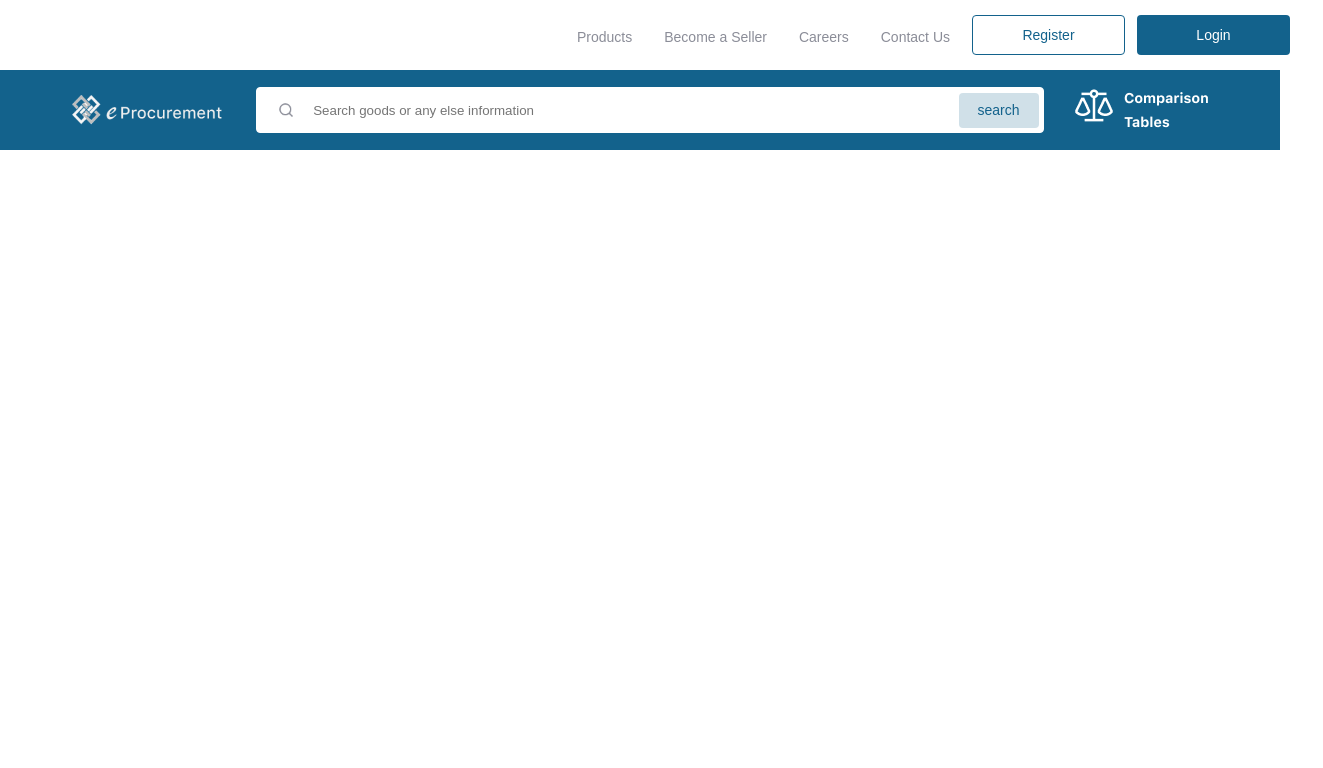
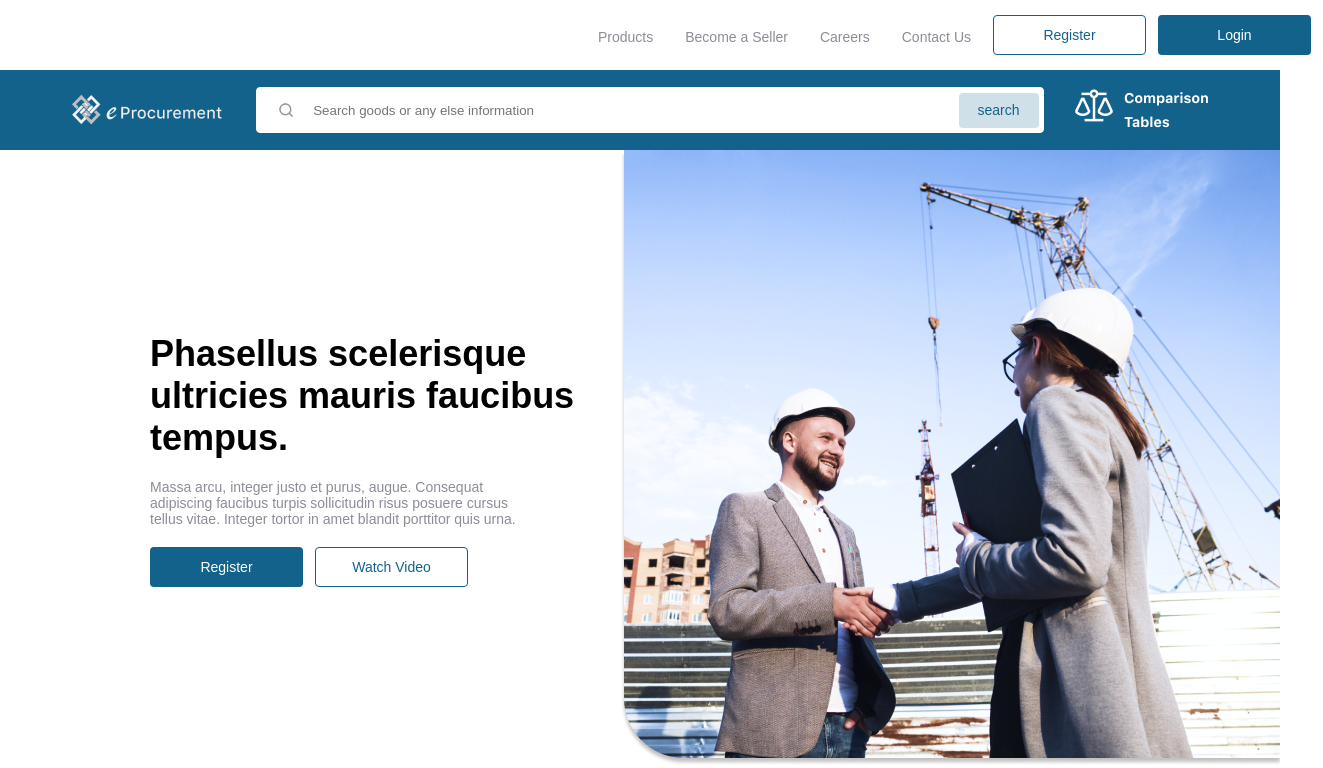
Before and after one commit to Rania-kh/react-interview-project, a React (Create React App) app: page / in a window 1280 px wide. Shown: the top 768 px of the page, 1323 px wide, since content can reach past the window. Built offline with nearby package versions, Linux system fonts and the light colour scheme.

Commit message:
card with image styles

```diff
--- /dev/null
+++ b/src/assets/_font.css
@@ -0,0 +1,4 @@
+:root{
+    --primary-font:14px;
+    --title:36px;
+}
--- a/src/assets/components/Button.css
+++ b/src/assets/components/Button.css
@@ -1,4 +1,4 @@
-@import "../_variables.css";
+@import "../_colors.css";
 
 .btn{
     padding: 8px 20px;
@@ -22,6 +22,7 @@
     color: #fff;
     padding: 8px 20px;
     transition: all 0.3s ease-out;
+    margin-right: 12px;
 }
 
 .btn--outline{
--- /dev/null
+++ b/src/assets/components/CardWithImage.css
@@ -0,0 +1,37 @@
+.card-container{
+    display: flex;
+    flex-direction: row;
+}
+
+.card-content{
+    width: 70%;
+    display: flex;
+    justify-content: center;
+    align-items: center;
+}
+
+.image-container{
+    display: flex;
+}
+
+.image-container{
+    display: flex;
+    align-self: flex-end;
+    width:30%
+  }
+
+  .title{
+    font-size: 36px;
+    font-weight: 700;
+  }
+
+  .card-left-container{
+    margin-left: 150px;
+  }
+
+  .gray-text{
+    color: var(--light-text);
+    font-size: var(--primary-font);
+    margin: 20px 0px;
+    width: 80%;
+  }
--- a/src/assets/components/Mainbar.css
+++ b/src/assets/components/Mainbar.css
@@ -1,4 +1,4 @@
-@import "../_variables.css";
+@import "../_colors.css";
 
 .mainbar {
     background-color: var(--blue);
--- a/src/assets/components/Navbar.css
+++ b/src/assets/components/Navbar.css
@@ -1,4 +1,4 @@
-@import '../_variables.css';
+@import '../_colors.css';
 
 .navbar {
     height: 70px;
@@ -6,7 +6,6 @@
     justify-content: center;
     align-items: center;
     font-size: 14px;
-    position: sticky;
     top: 0;
     z-index: 999;
   }
@@ -16,7 +15,7 @@
     justify-content: center;
     align-items: center;
     height: 80px;
-    max-width: 1300px;
+    max-width: 1400px;
   }
 
   .nav-menu {
--- a/src/assets/components/Searchbar.css
+++ b/src/assets/components/Searchbar.css
@@ -1,4 +1,4 @@
-@import "../_variables.css";
+@import "../_colors.css";
 
 .search-form{
     display:flex;
--- a/src/assets/pages/Home.css
+++ b/src/assets/pages/Home.css
@@ -1,3 +1,6 @@
+@import '../_font.css';
+@import '../_colors.css';
+
 * {
   box-sizing: border-box;
   margin: 0;
@@ -5,10 +8,9 @@
   font-family: 'PT Sans', sans-serif;
 }
 
-.home {
+.first-section {
   display: flex;
-  height: 90vh;
   align-items: center;
   justify-content: center;
-  font-size: 3rem;
+  font-size: 14px;
 }
--- /dev/null
+++ b/src/components/CardWithImage.js
@@ -0,0 +1,33 @@
+import React from 'react'
+import '../assets/components/CardWithImage.css'
+import { Button } from './Button'
+
+function Home({
+    children,
+    image,
+    title,
+    subTitle
+}) {
+    return (
+        <div className="card-container">
+            <div className="card-content">
+                <div className="card-left-container">
+                    <p className="title">
+                        {title}
+                    </p>
+                    <p className="gray-text">
+                        {subTitle}
+                    </p>
+                    <div>
+                      {children}
+                    </div>
+                </div>
+            </div>
+            <div>
+                <img src={image} alt="about us"/>
+            </div>
+        </div>
+    )
+}
+
+export default Home
--- a/src/pages/Home.js
+++ b/src/pages/Home.js
@@ -1,12 +1,44 @@
 import React from 'react'
 import '../assets/pages/Home.css'
 import Mainbar from '../components/Mainbar';
+import CardWithImage from '../components/CardWithImage';
+import { Button } from '../components/Button';
+import BG from '../assets/images/BG.png';
+import BG1 from '../assets/images/BG1.png';
+import BG2 from '../assets/images/BG2.png';
 
 function Home() {
     return (
-        <>
+        <div>
             <Mainbar/>
-        </>
+            <CardWithImage
+                image={BG}
+                title="Phasellus scelerisque ultricies mauris faucibus tempus."
+                subTitle=" Massa arcu, integer justo et purus, augue. Consequat adipiscing faucibus turpis sollicitudin risus posuere cursus tellus vitae. Integer tortor in amet blandit porttitor quis urna."
+                >
+                    <Button buttonStyle="btn--blue">
+                        Register
+                    </Button>
+                    <Button buttonStyle="btn--outline">
+                        Watch Video
+                    </Button>
+            </CardWithImage>
+            <CardWithImage
+                image={BG1}
+                title="Example of How CRM system works"
+                subTitle="Enim quam lobortis lectus accumsan at. Risus at magna habitasse nisi, a leo tellus fames gravida. Leo praesent diam aliquet faucibus amet. Sit tempor, at viverra cras at elit phasellus. Morbi volutpat sed nisl accumsan scelerisque consectetur."
+                >
+            </CardWithImage>
+            <CardWithImage
+                image={BG2}
+                title="Iaculis fusce leo odio condimentum."
+                subTitle="Eget scelerisque diam vulputate vitae, vitae mauris feugiat mauris. Sed ipsum amet eleifend natoque nisl, enim mauris faucibus. Sed non dapibus consectetur facilisis sit dui."
+                >
+                <Button buttonStyle="btn--blue">
+                    Registration
+                </Button>
+            </CardWithImage>
+        </div>
     )
 }
 
```
Also changed, not shown: src/assets/_colors.css (renamed from src/assets/_variables.css), src/assets/images/BG1.png (added), src/assets/images/BG2.png (added).
